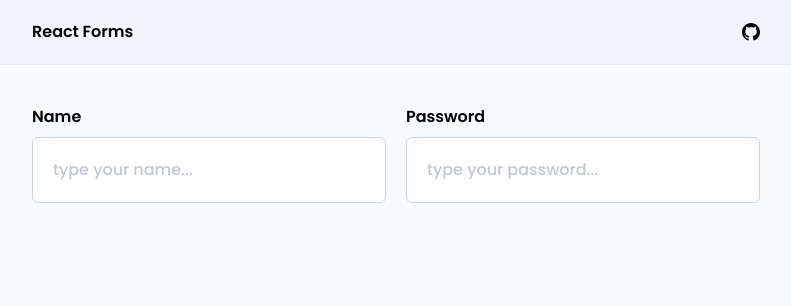
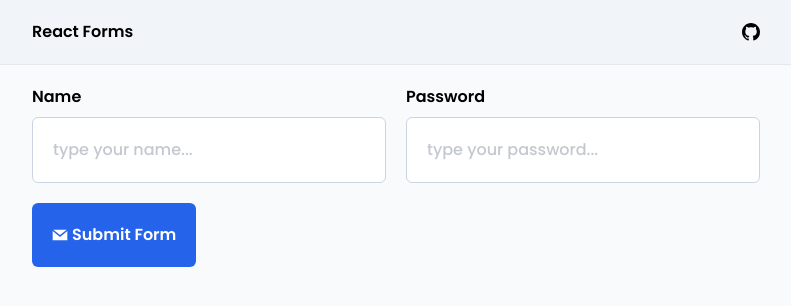
Before and after one commit to Andriikryl/form-react, a React (Vite) app: page / in a window 1280 px wide. Shown: the top 306 px of the page, without its empty margins (244-1035 px from the left). Built offline with nearby package versions, Linux system fonts and the light colour scheme.

Commit message:
update form component

```diff
--- a/src/Form.jsx
+++ b/src/Form.jsx
@@ -14,8 +14,19 @@ import { GrMail } from 'react-icons/gr'
 import { BsFillCheckSquareFill } from 'react-icons/bs'
 
 export const Form = () => {
+  const methods = useForm()
+
+  const onSubmit = methods.handleSubmit(data => {
+    console.log(data)
+  })
+
   return (
-    <div className="container mt-5 text-center">
+    <FormProvider {...methods}>
+      <form
+        onSubmit={e => e.preventDefault()}
+        noValidate
+        className="container"
+      >
         <div className="grid gap-5 md:grid-cols-2">
           <Input
             label="name"
@@ -30,6 +41,16 @@ export const Form = () => {
             placeholder="type your password..."
           />
         </div>
+        <div className="mt-5">
+          <button
+            onClick={onSubmit}
+            className="flex items-center gap-1 p-5 font-semibold text-white bg-blue-600 rounded-md hover:bg-blue-800"
+          >
+            <GrMail />
+            Submit Form
+          </button>
         </div>
+      </form>
+    </FormProvider>
   )
 }
```
Lines whose indentation alone changed are shown as unchanged.
